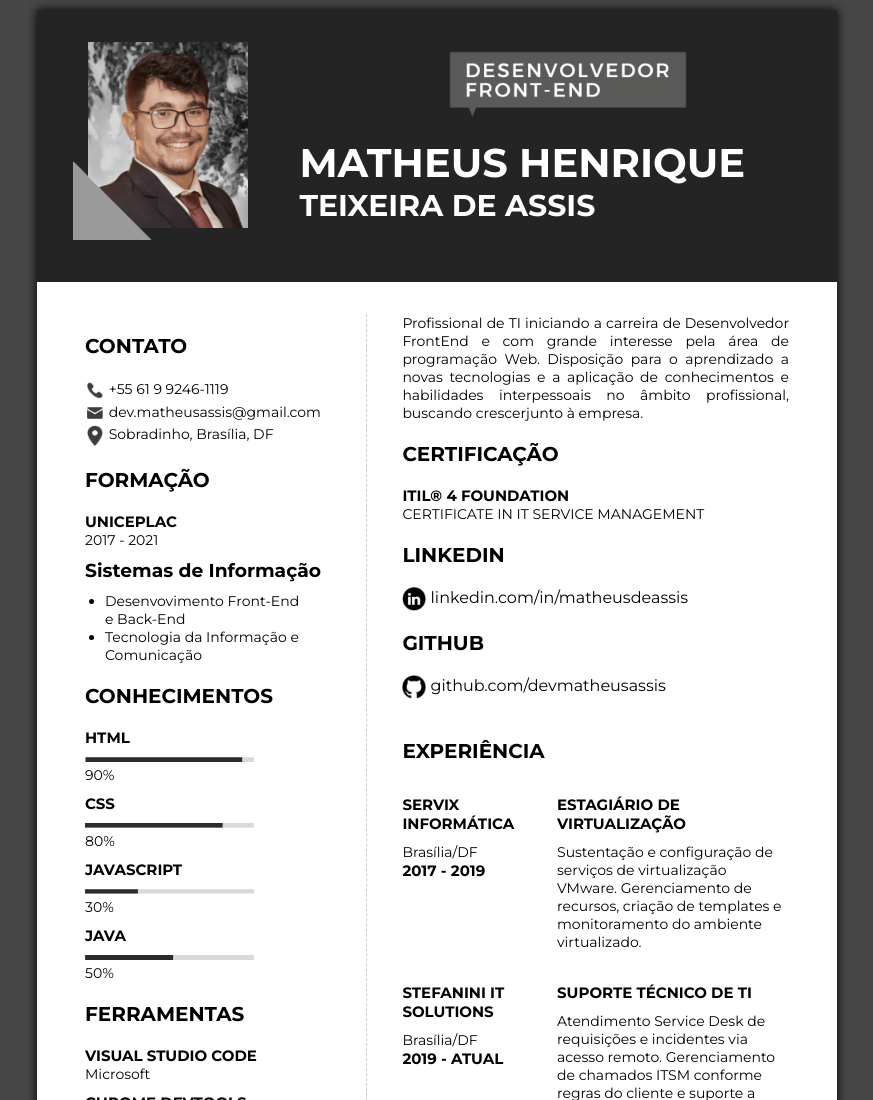
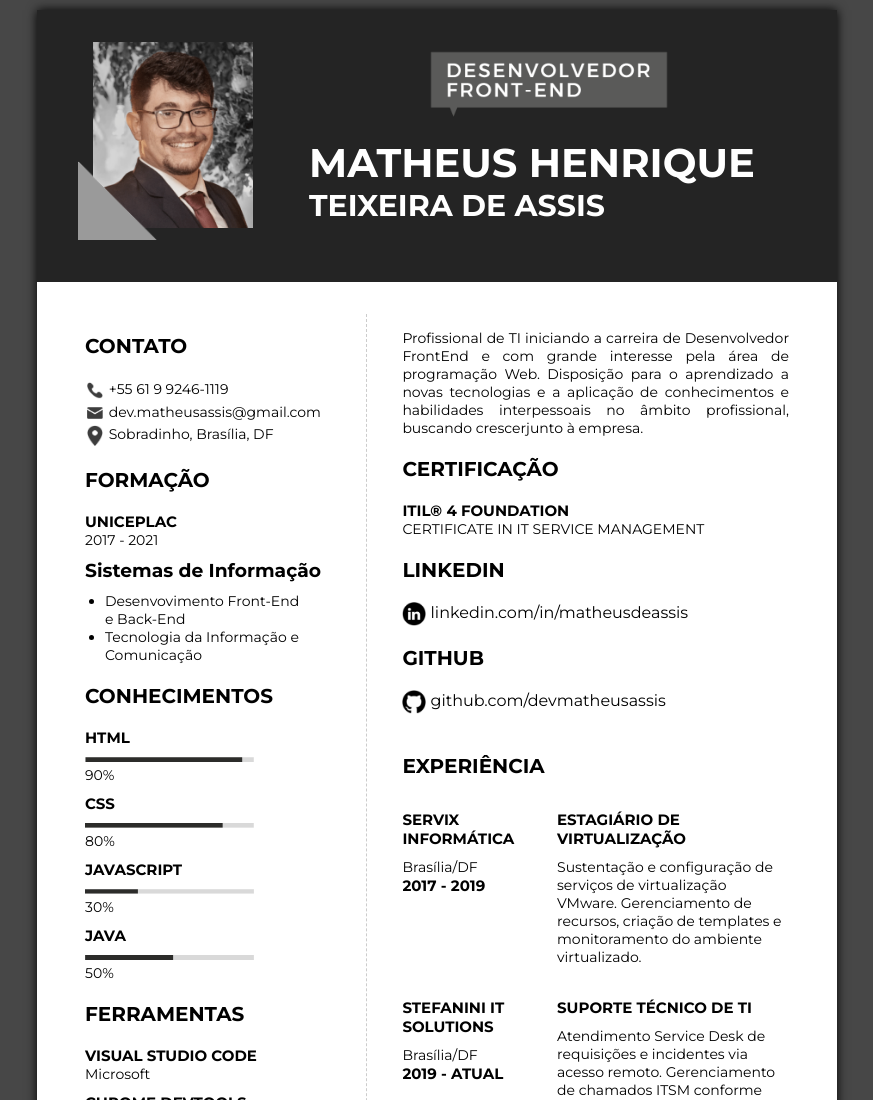
Before and after one commit to devmatheusassis/devmatheus-curriculo, a plain HTML site: page index.html in a window 1280 px wide. Shown: the top 1100 px of the page, without its empty margins (203-1076 px from the left). Drawn offline with Linux system fonts and the light colour scheme.

Commit message:
Commit ajuste de espaçamentos

```diff
--- a/cabecalho.css
+++ b/cabecalho.css
@@ -30,7 +30,7 @@ body{
     width: 15rem;
 }
 .box-right{
-    width: 70%;
+    width: 60%;
 }
 .foto img{
     width: 10rem;
--- a/main.css
+++ b/main.css
@@ -54,6 +54,7 @@ main p{
 }
 .descricao p{
     text-align: justify;
+    margin-top: 15px;
 }
 .linkedin img{
     width: 1.5rem;
```
